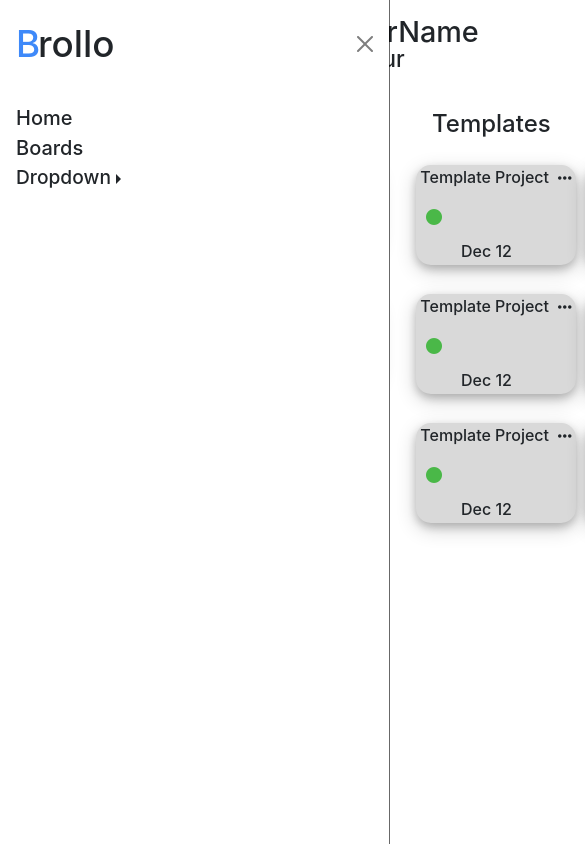
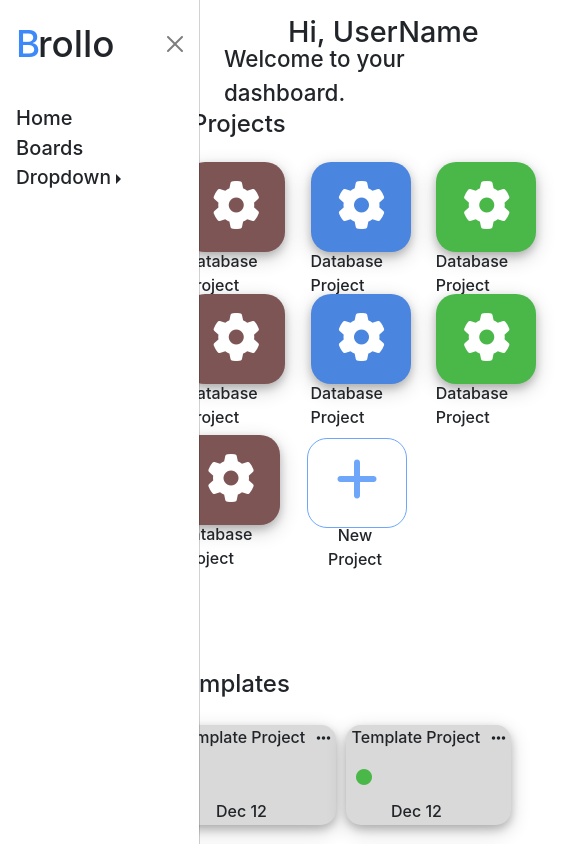
Before and after one commit to Sugorr/brollo, a React (Create React App) app: page /dashboard in a window 390 px wide. Both pictures are taken after a click on the element 35 px from the left and 22 px from the top of the page. Shown: the top 844 px of the page, 585 px wide, since content can reach past the window. Built offline with nearby package versions, Linux system fonts and the light colour scheme.

Commit message:
Adding SideBar Transition and DashBoard Responsive Continued

```diff
--- a/src/components/dashboard-components/Projects/Project.css
+++ b/src/components/dashboard-components/Projects/Project.css
@@ -32,3 +32,12 @@
         font-weight: 500;
     }
 }
+@media screen and (max-width: 775px) {
+    .Project-Title {
+        margin-left: 12rem;
+        margin-top: 4.50rem;
+        position: absolute;
+        font-size: 1.50rem;
+        font-weight: 500;
+    }
+}
--- a/src/components/dashboard-components/Projects/Projects-Components/Gear.css
+++ b/src/components/dashboard-components/Projects/Projects-Components/Gear.css
@@ -54,7 +54,7 @@
         width: 400px;
         height: 90px;
         margin-left: 2.50rem;
-        margin-top: 2.60rem;
+        margin-top: 3rem;
         display: flex;
         justify-content: center;
     }
@@ -89,7 +89,7 @@
     .Gear-Container {
         width: 400px;
         height: 90px;
-        margin-left: 2px;
+        margin-left: 10rem;
         margin-top: 2.60rem;
         display: flex;
         justify-content: space-evenly;
--- a/src/components/dashboard-components/Projects/Projects-Components/Plus.css
+++ b/src/components/dashboard-components/Projects/Projects-Components/Plus.css
@@ -49,10 +49,31 @@
         margin-top: 1px;
     }
     .SoloGear-Container {
-        width: 450px;
+        width: 490px;
         height: 90px;
         margin-left: 5rem;
         margin-top: 2.50rem;
+        display: flex;
+        flex-wrap: wrap;
+        gap: 3.40rem;
+    }
+}
+@media screen and (max-width: 1169px) {
+    .Plus-Container {
+        border-style: solid;
+        border-color: #6EA7FA;
+        border-width: thin;
+        width: 100px;
+        height: 90px;
+        border-radius: 20px;
+        margin-left: 1px;
+        margin-top: 1px;
+    }
+    .SoloGear-Container {
+        width: 490px;
+        height: 90px;
+        margin-left: 4.85rem;
+        margin-top: 3rem;
         display: flex;
         flex-wrap: wrap;
         gap: 3.40rem;
@@ -67,13 +88,13 @@
         height: 90px;
         border-radius: 20px;
         margin-left: 1px;
-        margin-top: 1px;
+        margin-top: 24px;
     }
     .SoloGear-Container {
         width: 450px;
-        height: 90px;
-        margin-left: 4.70rem;
-        margin-top: 2.50rem;
+        height: 145px;
+        margin-left: 4.50rem;
+        margin-top: 2.40rem;
         display: flex;
         flex-wrap: wrap;
         gap: 1.80rem;
@@ -88,7 +109,7 @@
         height: 90px;
         border-radius: 20px;
         margin-left: 1px;
-        margin-top: 1px;
+        margin-top: 21px;
     }
     .SoloGear-Container {
         width: 450px;
@@ -108,16 +129,16 @@
         width: 100px;
         height: 90px;
         border-radius: 20px;
-        margin-left: 1px;
-        margin-top: 1px;
+        margin-left: 14px;
+        margin-top: 38px;
     }
     .SoloGear-Container {
-        width: 450px;
-        height: 90px;
-        margin-left: 1.70rem;
-        margin-top: 2.50rem;
+        width: 500px;
+        height: 150px;
+        margin-left: 10.25rem;
+        margin-top: 1rem;
         display: flex;
         flex-wrap: wrap;
-        gap: 1.50rem;
+        gap: 13px;
     }
 }
--- a/src/components/dashboard-components/Projects/Projects-Components/Plus.js
+++ b/src/components/dashboard-components/Projects/Projects-Components/Plus.js
@@ -6,11 +6,12 @@ function Plus() {
     const addGear = () => {
         setPlus([...plus, `Plus ${plus.length + 1}`]);
     };
-    const removeGear = () => {
-        if (plus.length > 0) {
-            setPlus(plus.slice(0, -1));
-        }
-    };
+    // ADDING REMOVE JUST IN CASE
+    // const removeGear = () => {
+    //     if (plus.length > 0) {
+    //         setPlus(plus.slice(0, -1));
+    //     }
+    // };
     return(
         <>
             <div className="SoloGear-Container">
--- a/src/components/dashboard-components/Projects/Projects-Components/SoloGear.css
+++ b/src/components/dashboard-components/Projects/Projects-Components/SoloGear.css
@@ -19,3 +19,29 @@
     background-color: #7e5555;
     box-shadow: 0 4px 8px 0 rgba(0, 0, 0, 0.2), 0 6px 20px 0 rgba(0, 0, 0, 0.19);
 }
+@media screen and (max-width: 1058px) {
+    .Project-SoloGear {
+        width: 100px;
+        height: 90px;
+        border-radius: 20px;
+        z-index: 10;
+        cursor: pointer;
+        background-color: #7e5555;
+        box-shadow: 0 4px 8px 0 rgba(0, 0, 0, 0.2), 0 6px 20px 0 rgba(0, 0, 0, 0.19);
+        margin-left: 1px;
+        margin-top: 20px;
+    }
+}
+@media screen and (max-width: 775px) {
+    .Project-SoloGear {
+        width: 100px;
+        height: 90px;
+        border-radius: 20px;
+        z-index: 10;
+        cursor: pointer;
+        background-color: #7e5555;
+        box-shadow: 0 4px 8px 0 rgba(0, 0, 0, 0.2), 0 6px 20px 0 rgba(0, 0, 0, 0.19);
+        margin-left: 1rem;
+        margin-top: 35px;
+    }
+}
--- a/src/components/dashboard-components/Sidebar/Sidebar.css
+++ b/src/components/dashboard-components/Sidebar/Sidebar.css
@@ -26,3 +26,7 @@
     font-size: 1.20rem;
     font-weight: 500;
 }
+.offcanvas {
+    transition: transform 0.3s ease-in-out;
+    width: 200px !important;
+}
--- a/src/components/dashboard-components/Sidebar/Sidebar.js
+++ b/src/components/dashboard-components/Sidebar/Sidebar.js
@@ -3,13 +3,13 @@ function Sidebar() {
     return(
         <>
             <div className="sidebar-btn" type="button" data-bs-toggle="offcanvas"
-                data-bs-target="#staticBackdrop" aria-controls="staticBackdrop">
+                data-bs-target="#offcanvasScrolling" aria-controls="offcanvasScrolling">
                 <i className="fa-solid fa-bars"></i>
             </div>
-            <div className="offcanvas offcanvas-start" data-bs-backdrop="static" tabindex="-1" id="staticBackdrop"
-                aria-labelledby="staticBackdropLabel">
+            <div className="offcanvas offcanvas-start" data-bs-scroll="true" data-bs-backdrop="false"
+                tabindex="-1" id="offcanvasScrolling" aria-labelledby="offcanvasScrollingLabel">
                 <div className="offcanvas-header">
-                    <h5 className="offcanvas-title" id="staticBackdropLabel">
+                    <h5 className="offcanvas-title" id="offcanvasScrollingLabel">
                        <div className="Blue-B">B</div>
                        <div className="Rollo">rollo</div>
                     </h5>
@@ -18,15 +18,15 @@ function Sidebar() {
                 <div className="offcanvas-body">
                     <div className="Side-Chest">Home</div>
                     <div  className="Side-Chest">Boards</div>
-                    <div class="dropend">
-                        <div class="Side-Chest-Toggle dropdown-toggle"
+                    <div className="dropend">
+                        <div className="Side-Chest-Toggle dropdown-toggle"
                             data-bs-toggle="dropdown" aria-expanded="false" type="button">
                             Dropdown
                         </div>
-                        <ul class="dropdown-menu">
-                            <li><button class="dropdown-item" type="button">Engineering</button></li>
-                            <li><button class="dropdown-item" type="button">Marketing</button></li>
-                            <li><button class="dropdown-item" type="button">Sales</button></li>
+                        <ul className="dropdown-menu">
+                            <li><button className="dropdown-item" type="button">Engineering</button></li>
+                            <li><button className="dropdown-item" type="button">Marketing</button></li>
+                            <li><button className="dropdown-item" type="button">Sales</button></li>
                         </ul>
                     </div>
                 </div>
--- a/src/components/dashboard-components/Templates/Templates-Components/TemplateProjects.css
+++ b/src/components/dashboard-components/Templates/Templates-Components/TemplateProjects.css
@@ -155,7 +155,7 @@
     .Project-Templates-Container {
         width: 350px;
         height: 100px;
-        margin-left: 25rem;
+        margin-left: 10rem;
         margin-top: 1.80rem;
         display: flex;
         justify-content: center;
@@ -163,7 +163,7 @@
     .Template-Box {
         background-color: #D9D9D9;
         border-radius: 15px;
-        width: 160px;
+        width: 600px;
         height: 100%;
         margin-left: 10px;
     }
--- a/src/components/dashboard-components/Templates/Templates.css
+++ b/src/components/dashboard-components/Templates/Templates.css
@@ -45,3 +45,12 @@
         font-weight: 500;
     }
 }
+@media screen and (max-width: 775px) {
+    .Templates-Title {
+        margin-left: 10.70rem;
+        margin-top: 4.50rem;
+        position: absolute;
+        font-size: 1.50rem;
+        font-weight: 500;
+    }
+}
--- a/src/pages/Dashboard.js
+++ b/src/pages/Dashboard.js
@@ -9,8 +9,12 @@ function Dashboard() {
       <p className="UserName">Hi, UserName</p>
       <p className="Welcome">Welcome to your dashboard.</p>
       <Sidebar />
-      <Template />
-      <Projects />
+      <div className="Dashboard-Template">
+        <Template />
+      </div>
+      <div className="Dashboard-Projects">
+        <Projects />
+      </div>
     </>
   );
 }
--- a/src/pages/pageStyles/Dashboard.css
+++ b/src/pages/pageStyles/Dashboard.css
@@ -10,6 +10,9 @@
     font-size: 1.40rem;
     margin-left: 36.50rem;
     margin-top: 2rem;
+}
+.Dashboard-Projects {
+    position: absolute;
 }
 @media screen and (max-width: 1189px) {
     .UserName {
@@ -24,6 +27,9 @@
         font-size: 1.40rem;
         margin-left: 26.50rem;
         margin-top: 2rem;
+    }
+    .Dashboard-Projects {
+        position: absolute;
     }
 }
 @media screen and (max-width: 994px) {
@@ -54,6 +60,17 @@
         font-size: 1.40rem;
         margin-left: 16.50rem;
         margin-top: 2rem;
+    }
+}
+@media screen and (max-width: 775px) {
+    .Dashboard-Template {
+        position: absolute;
+        margin-top: 35rem;
+        height: 650px;
+        width: 600px;
+    }
+    .Dashboard-Projects {
+        position: absolute;
     }
 }
 @media screen and (max-width: 557px) {
```
